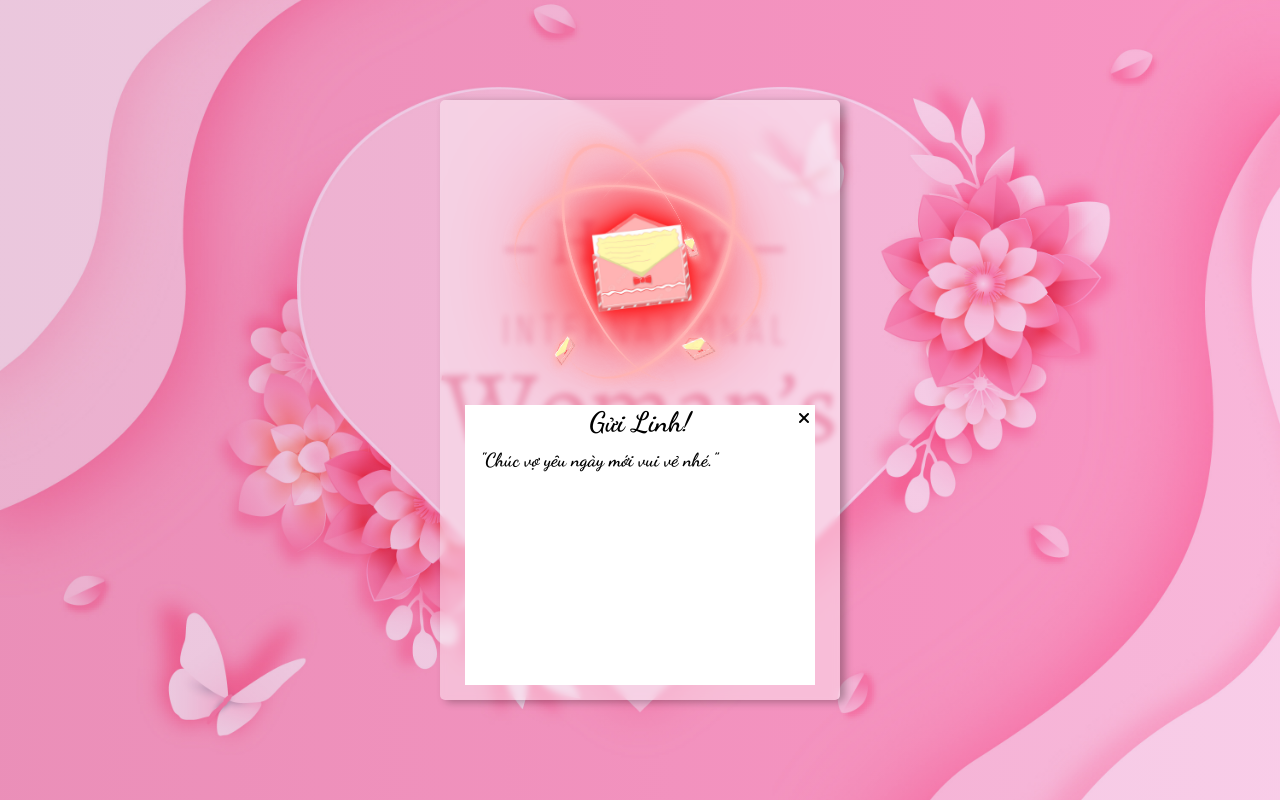
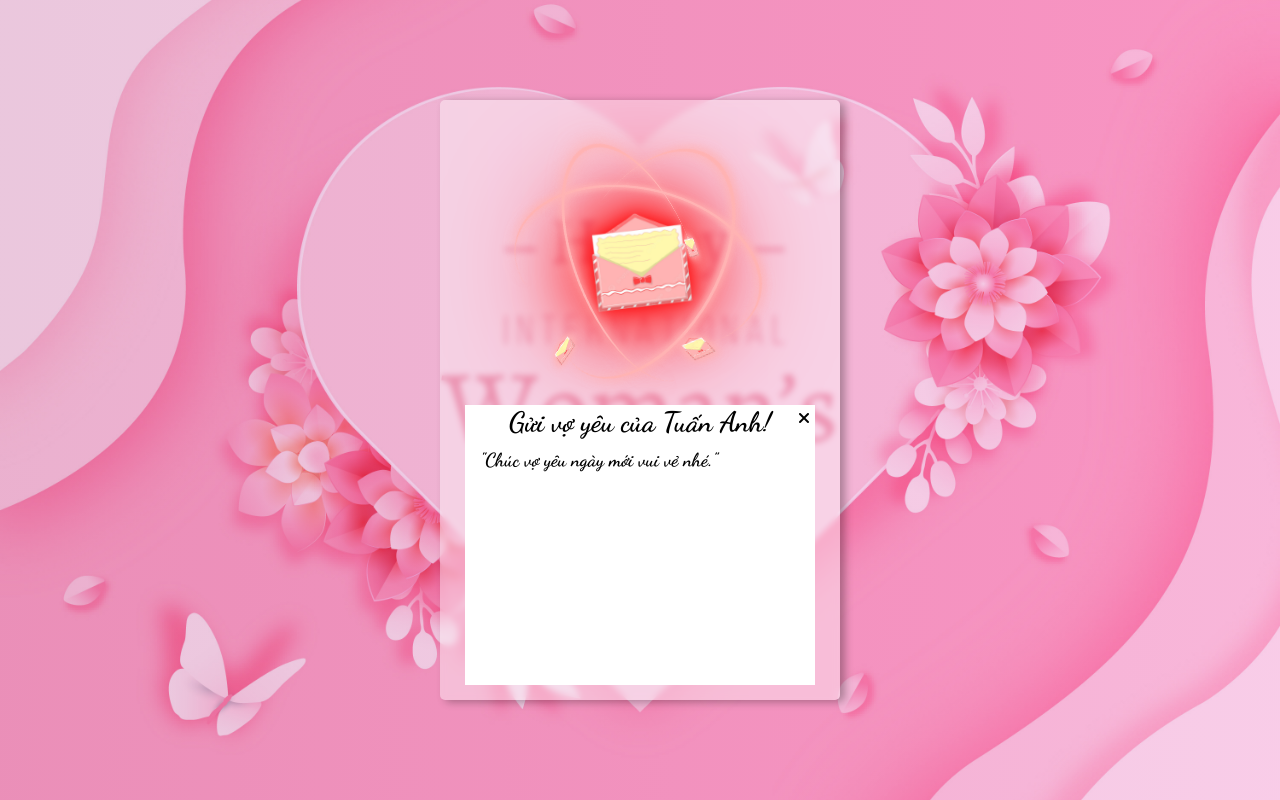
Before and after one commit to linh19112003/20_10_linh, a plain HTML site: page index.html in a window 1280 px wide. Both pictures are taken after a click on the button "Nhấn vào đây để đọc". Drawn offline with Linux system fonts and the light colour scheme.

Commit message:
Update greeting message in index.html

```diff
--- a/index.html
+++ b/index.html
@@ -33,7 +33,7 @@
       <button><p>Nhấn vào đây để đọc</p></button>
       <div class="content">
         <i class="fa-solid fa-xmark"></i>
-        <h1>Gửi Linh!</h1>
+        <h1>Gửi vợ yêu của Tuấn Anh!</h1>
         <p>
           "Chúc vợ yêu ngày mới vui vẻ nhé."
         </p>
```
